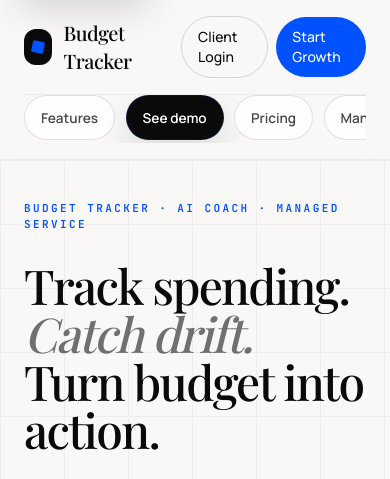
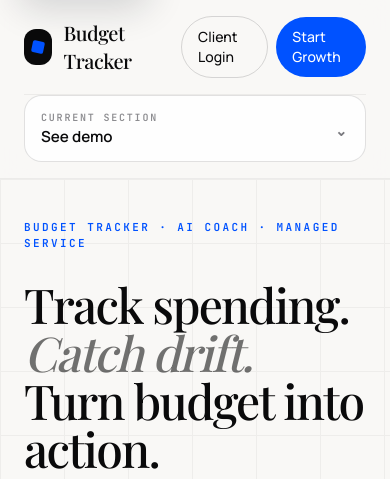
Before and after one commit to jfontiveros7/BudgetTrackerApp, a PHP site: page /index.php in a window 390 px wide. Shown: the top 479 px of the page. Run offline with PHP 8.4, Linux system fonts and the light colour scheme; some web fonts are replaced.

Commit message:
Refine mobile landing navigation

```diff
--- a/public/landing.php
+++ b/public/landing.php
@@ -345,16 +345,80 @@ $shareImage = "https://budget.konticode.com/assets/media/layout-video/01-landing
       display: block;
     }
 
-    .mobile-quick-nav {
+    .mobile-nav-shell {
+      display: grid;
+      gap: 0.75rem;
+    }
+
+    .mobile-nav-toggle {
+      display: inline-flex;
+      align-items: center;
+      justify-content: space-between;
+      width: 100%;
+      gap: 0.75rem;
+      border-radius: 1.1rem;
+      border: 1px solid rgba(10, 10, 11, 0.12);
+      background: rgba(255, 255, 255, 0.82);
+      color: rgba(10, 10, 11, 0.74);
+      padding: 0.9rem 1rem;
+      font-size: 0.9rem;
+      font-weight: 600;
+      transition: all 180ms ease;
+    }
+
+    .mobile-nav-toggle:hover {
+      border-color: rgba(0, 82, 255, 0.18);
+      background: rgba(255, 255, 255, 0.94);
+    }
+
+    .mobile-nav-toggle.is-open {
+      border-color: rgba(0, 82, 255, 0.18);
+      background: white;
+      box-shadow: 0 16px 32px rgba(17, 24, 39, 0.12);
+    }
+
+    .mobile-nav-current {
       display: flex;
+      flex-direction: column;
+      align-items: flex-start;
+      gap: 0.18rem;
+      min-width: 0;
+    }
+
+    .mobile-nav-current-label {
+      font-family: "JetBrains Mono", monospace;
+      font-size: 10px;
+      letter-spacing: 0.18em;
+      text-transform: uppercase;
+      color: rgba(91, 91, 97, 0.7);
+    }
+
+    .mobile-nav-current-value {
+      color: #0A0A0B;
+      font-size: 0.95rem;
+      line-height: 1.2;
+    }
+
+    .mobile-nav-chevron {
+      width: 1rem;
+      height: 1rem;
+      flex: 0 0 auto;
+      color: rgba(91, 91, 97, 0.82);
+      transition: transform 180ms ease;
+    }
+
+    .mobile-nav-toggle.is-open .mobile-nav-chevron {
+      transform: rotate(180deg);
+    }
+
+    .mobile-nav-panel {
+      display: grid;
+      grid-template-columns: repeat(2, minmax(0, 1fr));
       gap: 0.65rem;
-      overflow-x: auto;
-      padding-bottom: 0.15rem;
-      scrollbar-width: none;
-      -ms-overflow-style: none;
-    }
-
-    .mobile-quick-nav::-webkit-scrollbar {
+      padding: 0.2rem 0 0;
+    }
+
+    .mobile-nav-panel[hidden] {
       display: none;
     }
 
@@ -362,13 +426,14 @@ $shareImage = "https://budget.konticode.com/assets/media/layout-video/01-landing
       display: inline-flex;
       align-items: center;
       justify-content: center;
-      white-space: nowrap;
-      border-radius: 999px;
-      border: 1px solid rgba(10, 10, 11, 0.12);
-      background: rgba(255, 255, 255, 0.82);
+      text-align: center;
+      min-height: 3rem;
+      border-radius: 1rem;
+      border: 1px solid rgba(10, 10, 11, 0.1);
+      background: rgba(255, 255, 255, 0.86);
       color: rgba(10, 10, 11, 0.74);
-      padding: 0.72rem 1rem;
-      font-size: 0.85rem;
+      padding: 0.8rem 0.9rem;
+      font-size: 0.84rem;
       font-weight: 600;
       transition: all 180ms ease;
     }
@@ -505,12 +570,21 @@ $shareImage = "https://budget.konticode.com/assets/media/layout-video/01-landing
         </div>
       </div>
       <div class="md:hidden mt-4 pt-4 border-t border-black/5">
-        <div class="mobile-quick-nav" aria-label="Mobile section navigation">
-          <a href="#features" class="mobile-quick-link is-active" data-mobile-nav-link="features">Features</a>
-          <a href="#interactive-demo" class="mobile-quick-link" data-mobile-nav-link="interactive-demo">See demo</a>
-          <a href="#pricing" class="mobile-quick-link" data-mobile-nav-link="pricing">Pricing</a>
-          <a href="#managed-service" class="mobile-quick-link" data-mobile-nav-link="managed-service">Managed Service</a>
-          <a href="#faq" class="mobile-quick-link" data-mobile-nav-link="faq">FAQ</a>
+        <div class="mobile-nav-shell">
+          <button type="button" class="mobile-nav-toggle" id="mobile-nav-toggle" aria-expanded="false" aria-controls="mobile-nav-panel">
+            <span class="mobile-nav-current">
+              <span class="mobile-nav-current-label">Current section</span>
+              <span class="mobile-nav-current-value" id="mobile-nav-current">Features</span>
+            </span>
+            <span class="mobile-nav-chevron" aria-hidden="true">⌄</span>
+          </button>
+          <div class="mobile-nav-panel" id="mobile-nav-panel" aria-label="Mobile section navigation" hidden>
+            <a href="#features" class="mobile-quick-link is-active" data-mobile-nav-link="features" data-mobile-nav-label="Features">Features</a>
+            <a href="#interactive-demo" class="mobile-quick-link" data-mobile-nav-link="interactive-demo" data-mobile-nav-label="See demo">See demo</a>
+            <a href="#pricing" class="mobile-quick-link" data-mobile-nav-link="pricing" data-mobile-nav-label="Pricing">Pricing</a>
+            <a href="#managed-service" class="mobile-quick-link" data-mobile-nav-link="managed-service" data-mobile-nav-label="Managed Service">Managed Service</a>
+            <a href="#faq" class="mobile-quick-link" data-mobile-nav-link="faq" data-mobile-nav-label="FAQ">FAQ</a>
+          </div>
         </div>
       </div>
     </div>
@@ -1223,6 +1297,9 @@ $shareImage = "https://budget.konticode.com/assets/media/layout-video/01-landing
   <script>
     (function () {
       const mobileLinks = Array.from(document.querySelectorAll("[data-mobile-nav-link]"));
+      const mobileToggle = document.getElementById("mobile-nav-toggle");
+      const mobilePanel = document.getElementById("mobile-nav-panel");
+      const mobileCurrent = document.getElementById("mobile-nav-current");
 
       if (!mobileLinks.length || !("IntersectionObserver" in window)) {
         return;
@@ -1244,7 +1321,20 @@ $shareImage = "https://budget.konticode.com/assets/media/layout-video/01-landing
         mobileLinks.forEach(function (link) {
           const isActive = link.getAttribute("data-mobile-nav-link") === id;
           link.classList.toggle("is-active", isActive);
+          if (isActive && mobileCurrent) {
+            mobileCurrent.textContent = link.getAttribute("data-mobile-nav-label") || link.textContent.trim();
+          }
         });
+      }
+
+      function setMobilePanelOpen(isOpen) {
+        if (!mobileToggle || !mobilePanel) {
+          return;
+        }
+
+        mobileToggle.classList.toggle("is-open", isOpen);
+        mobileToggle.setAttribute("aria-expanded", isOpen ? "true" : "false");
+        mobilePanel.hidden = !isOpen;
       }
 
       const observer = new IntersectionObserver(function (entries) {
@@ -1271,8 +1361,18 @@ $shareImage = "https://budget.konticode.com/assets/media/layout-video/01-landing
       mobileLinks.forEach(function (link) {
         link.addEventListener("click", function () {
           setActiveMobileLink(link.getAttribute("data-mobile-nav-link"));
+          setMobilePanelOpen(false);
         });
       });
+
+      if (mobileToggle && mobilePanel) {
+        mobileToggle.addEventListener("click", function () {
+          const isOpen = mobileToggle.getAttribute("aria-expanded") === "true";
+          setMobilePanelOpen(!isOpen);
+        });
+      }
+
+      setMobilePanelOpen(false);
     })();
 
     (function () {
```
